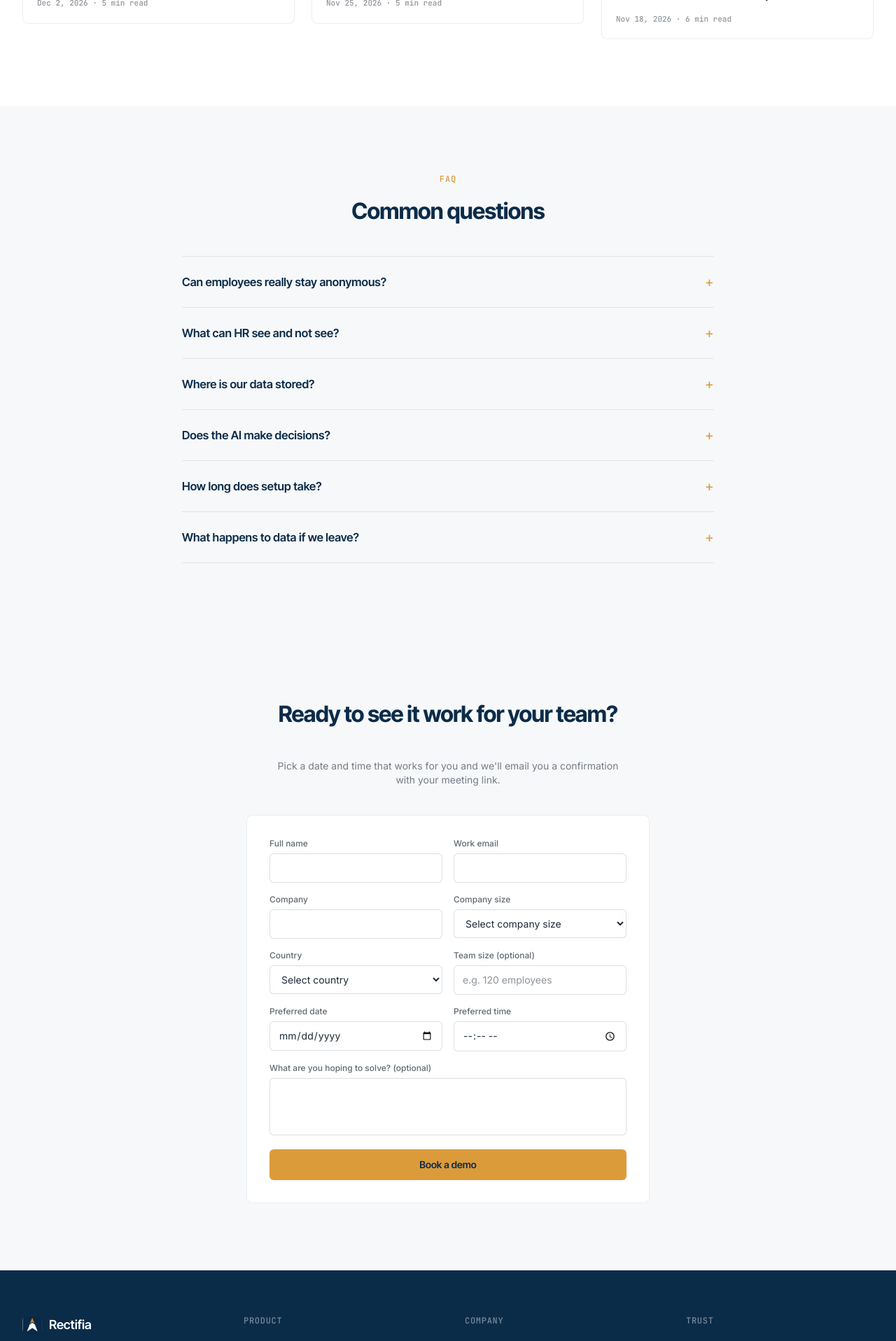
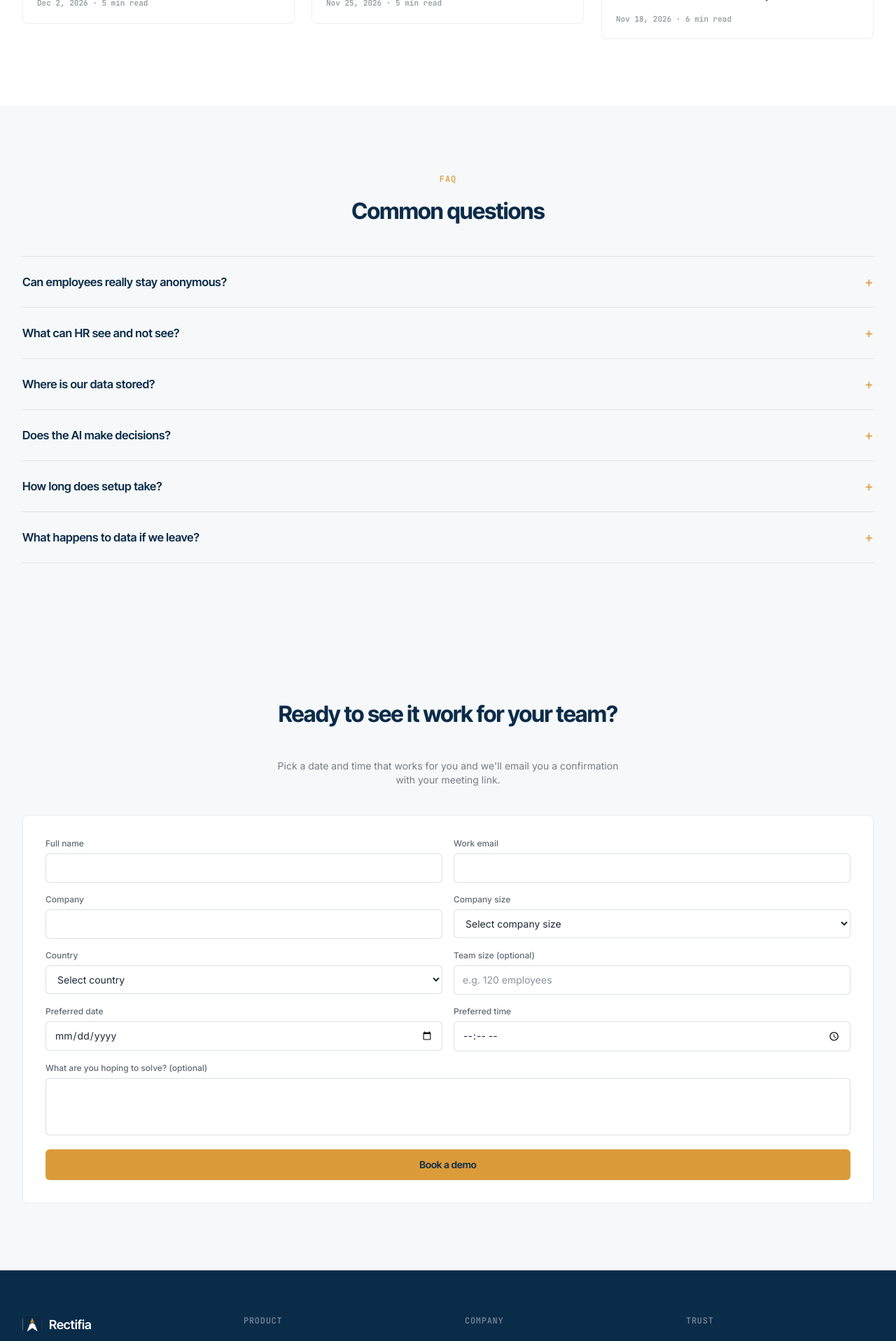
Before and after one commit to maduranga98/rectifia-landing, a Next.js app: page / in a window 1280 px wide. Shown: the part 7498-9415 px from the top of the page at 70% size. Built offline with nearby package versions, Linux system fonts and the light colour scheme.

Commit message:
Widen contact form and FAQ sections to match other section widths
Both the demo/contact form and the FAQ accordion were capped narrower
(max-w-xl and max-w-[760px]) than the rest of the page's sections,
which use max-w-[1280px].

```diff
--- a/components/sections/faq.tsx
+++ b/components/sections/faq.tsx
@@ -10,7 +10,7 @@ export function Faq() {
 
   return (
     <section id="faq" className="bg-surface px-8 py-24">
-      <div className="mx-auto max-w-[760px]">
+      <div className="mx-auto max-w-[1280px]">
         <Reveal>
           <Kicker className="mb-3.5 text-center" tone="gold">
             FAQ
--- a/components/ui/demo-form.tsx
+++ b/components/ui/demo-form.tsx
@@ -70,7 +70,7 @@ export function DemoForm({ variant = "inline" }: { variant?: "inline" | "modal"
       className={
         variant === "modal"
           ? "flex flex-col gap-4"
-          : "mx-auto flex w-full max-w-xl flex-col gap-4 rounded-lg border border-navy/8 bg-white p-8"
+          : "mx-auto flex w-full max-w-[1280px] flex-col gap-4 rounded-lg border border-navy/8 bg-white p-8"
       }
     >
       <div className="grid gap-4 sm:grid-cols-2">
```
